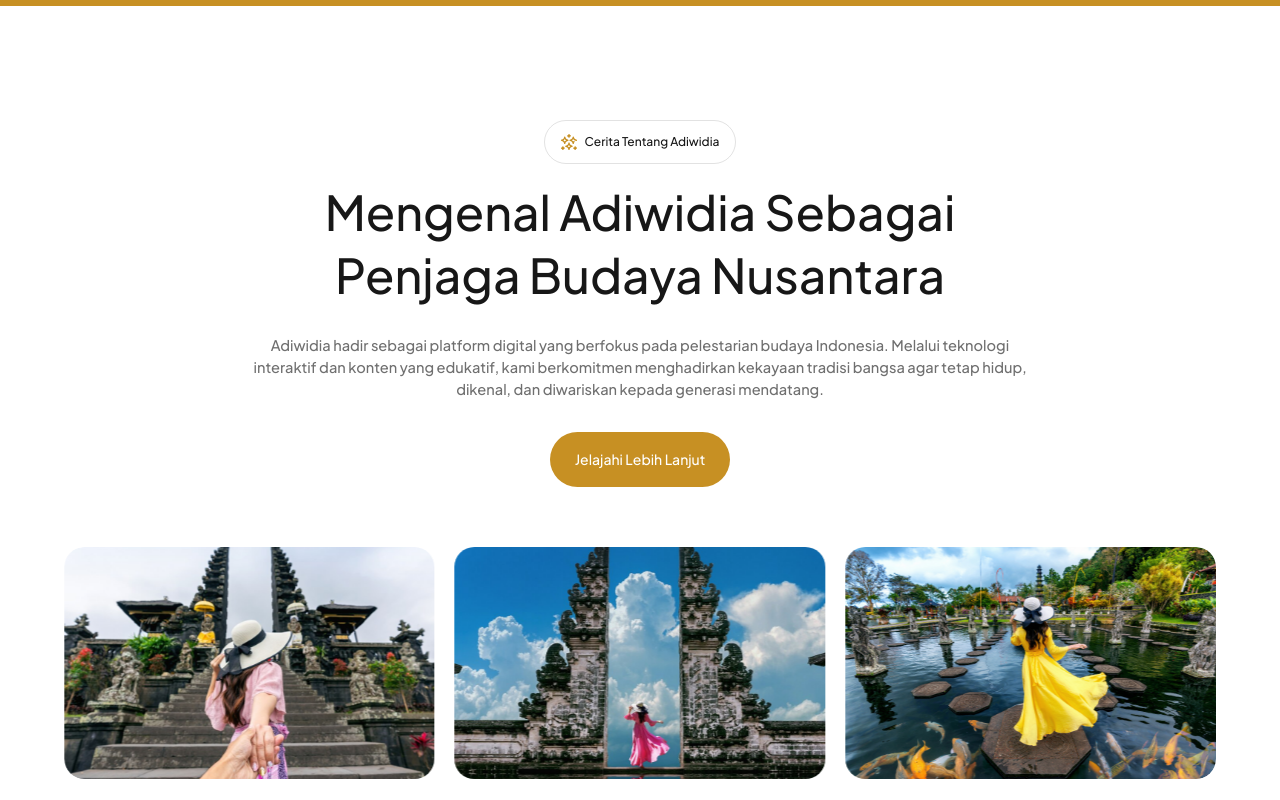
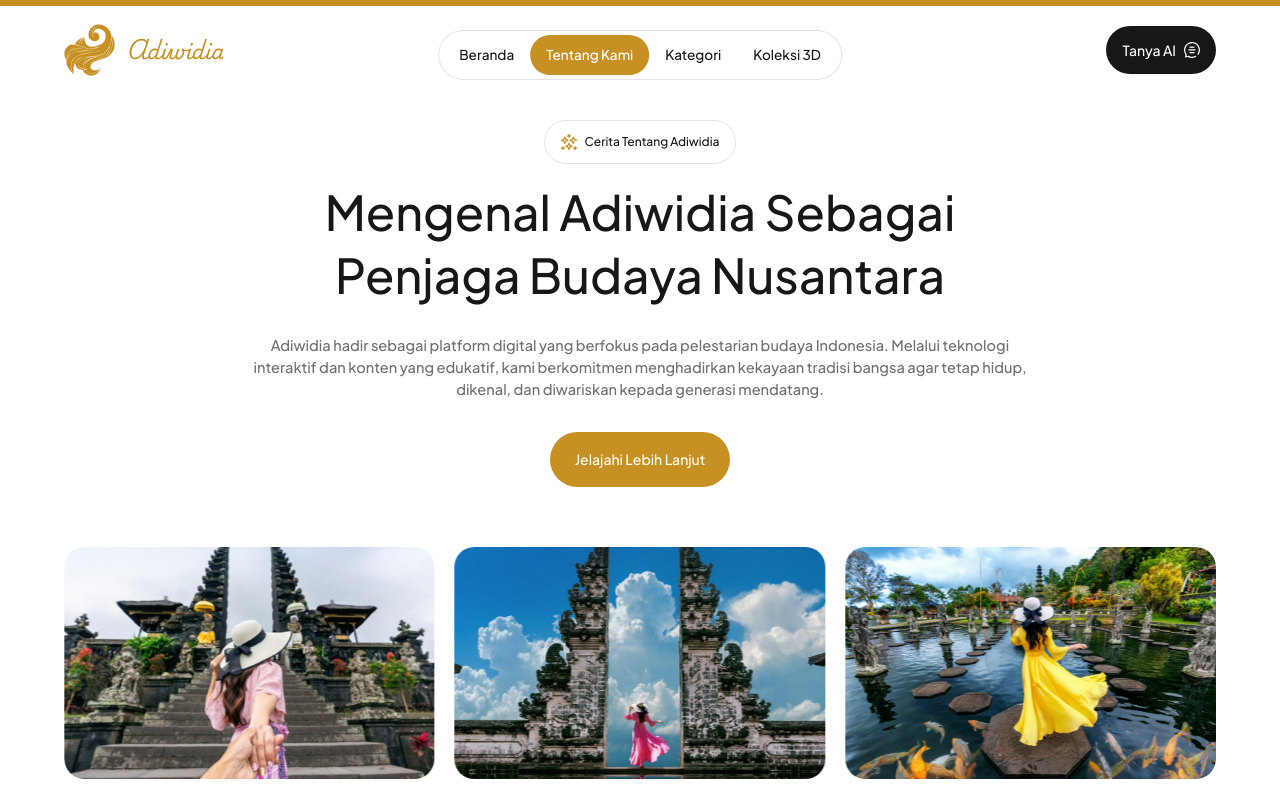
Before and after one commit to ivanverdyansyah11/competition-next-tailwind-adiwidia, a Next.js app: page /about in a window 1280 px wide. Shown: the top 800 px of the page. Built offline with nearby package versions, Linux system fonts and the light colour scheme.

Commit message:
feat: Finish make component navbar

```diff
--- a/src/app/(homepage)/layout.tsx
+++ b/src/app/(homepage)/layout.tsx
@@ -1,11 +1,13 @@
 import "@/styles/homepage.css";
 import ScrollProgressBar from "@/components/Atoms/ScrollProgressBar";
+import Navbar from "@/components/Organisms/Navbar";
 
 export default function RootLayout({children}: Readonly<{ children: React.ReactNode; }>) {
     return (
         <html lang="en">
         <body>
         <ScrollProgressBar/>
+        <Navbar/>
         <div className="content-homepage">
             {children}
         </div>
--- /dev/null
+++ b/src/components/Organisms/Navbar.tsx
@@ -0,0 +1,29 @@
+'use client'
+
+import Link from "next/link";
+import Image from "next/image";
+import {usePathname} from "next/navigation";
+
+export default function Navbar() {
+    const pathname = usePathname();
+
+    return (
+        <nav className="navbar">
+            <div className="container">
+                <Link href="/" className="navbar-brand">
+                    <Image src="/image/brand/brand-logo.svg" alt="Brand Logo" width={160} height={52}/>
+                </Link>
+                <div className="navbar-menu">
+                    <Link href="/" className={`menu-item ${pathname === '/' ? 'active' : ''}`}>Beranda</Link>
+                    <Link href="/about" className={`menu-item ${pathname === '/about' ? 'active' : ''}`}>Tentang Kami</Link>
+                    <button type="button" className={`menu-item ${pathname.startsWith('/culture') ? 'active' : ''}`}>Kategori</button>
+                    <Link href="/collection" className={`menu-item ${pathname.startsWith('/collection') ? 'active' : ''}`}>Koleksi 3D</Link>
+                </div>
+                <Link href="/chat" className="navbar-button w-fit">
+                    Tanya AI
+                    <Image src="/image/icon/chat/chat-light.svg" alt="Chat Icon" width={16} height={16}/>
+                </Link>
+            </div>
+        </nav>
+    )
+}
--- /dev/null
+++ b/src/components/Organisms/Topbar.tsx
@@ -0,0 +1,9 @@
+import Link from "next/link";
+
+export default function Topbar() {
+    return (
+        <div className="topbar">
+            <Link href="/"></Link>
+        </div>
+    );
+}
--- a/src/styles/homepage.css
+++ b/src/styles/homepage.css
@@ -67,6 +67,11 @@
     .button-copy {
         @apply w-[48px] h-[48px] aspect-square flex items-center justify-center border border-dark/[0.12] rounded-[12px] bg-transparent;
         @apply hover:bg-dark hover:border-transparent;
+    }
+
+    .navbar-button {
+        @apply h-[48px] px-[16px] flex gap-[8px] items-center justify-center rounded-full bg-dark text-light text-[0.875rem] text-nowrap;
+        @apply hover:contrast-125;
     }
 
     .button-copy {
@@ -289,6 +294,53 @@
         @apply w-full p-[12px] bg-primary rounded-[8px] text-[0.813rem] text-light;
     }
     /* END CARD CHAT AI */
+
+    /* NAVBAR MINI */
+    nav.navbar-mini {
+        @apply fixed z-[1] top-0 left-0 right-0 flex items-center w-full bg-light h-[100px] border-b border-dark/[0.12];
+    }
+
+    nav.navbar-mini .mini-brand {
+        @apply w-fit inline-block;
+        @apply hover:-rotate-2 hover:scale-[102%];
+    }
+    /* END NAVBAR MINI */
+
+    /* NAVBAR */
+    nav.navbar {
+        @apply fixed z-[5] top-0 left-0 right-0 flex items-center h-[100px];
+    }
+
+    nav.navbar .container {
+        @apply flex items-center justify-between;
+    }
+
+    nav.navbar .navbar-brand {
+        @apply w-fit inline-block;
+        @apply hover:-rotate-2 hover:scale-[102%];
+    }
+
+    nav.navbar .navbar-menu {
+        @apply fixed bottom-7.5 left-1/2 -translate-x-1/2 z-5 w-fit flex justify-center border border-dark/[0.12] rounded-full items-center p-1 bg-light;
+        @apply lg:top-7.5 lg:bottom-auto;
+    }
+
+    nav.navbar .navbar-menu .menu-item {
+        @apply relative z-1 rounded-full px-4 py-2.5 bg-transparent text-[0.85rem] duration-300;
+        @apply hover:bg-dark/[0.04];
+    }
+
+    nav.navbar .navbar-menu .menu-item.active {
+        @apply bg-primary text-light;
+    }
+    /* END NAVBAR */
+
+    /* TOPBAR */
+    .topbar {
+        @apply fixed bottom-7.5 left-1/2 -translate-x-1/2 z-5 w-fit flex justify-center border border-dark/[0.12] rounded-full items-center p-1 bg-light;
+        @apply lg:top-7.5 lg:bottom-auto;
+    }
+    /* END TOPBAR */
 }
 /* END COMPONENTS */
 
@@ -804,17 +856,6 @@
     }
     /* END SECTION MAP */
 
-    /* NAVBAR MINI */
-    nav.navbar-mini {
-        @apply fixed z-[1] top-0 left-0 right-0 flex items-center w-full bg-light h-[100px] border-b border-dark/[0.12];
-    }
-
-    nav.navbar-mini .mini-brand {
-        @apply w-fit inline-block;
-        @apply hover:-rotate-2 hover:scale-[102%];
-    }
-    /* END NAVBAR MINI */
-
     /* SECTION CHAT */
     section.section-chat {
         @apply w-full mx-auto mt-[120px] overflow-y-auto;
```
